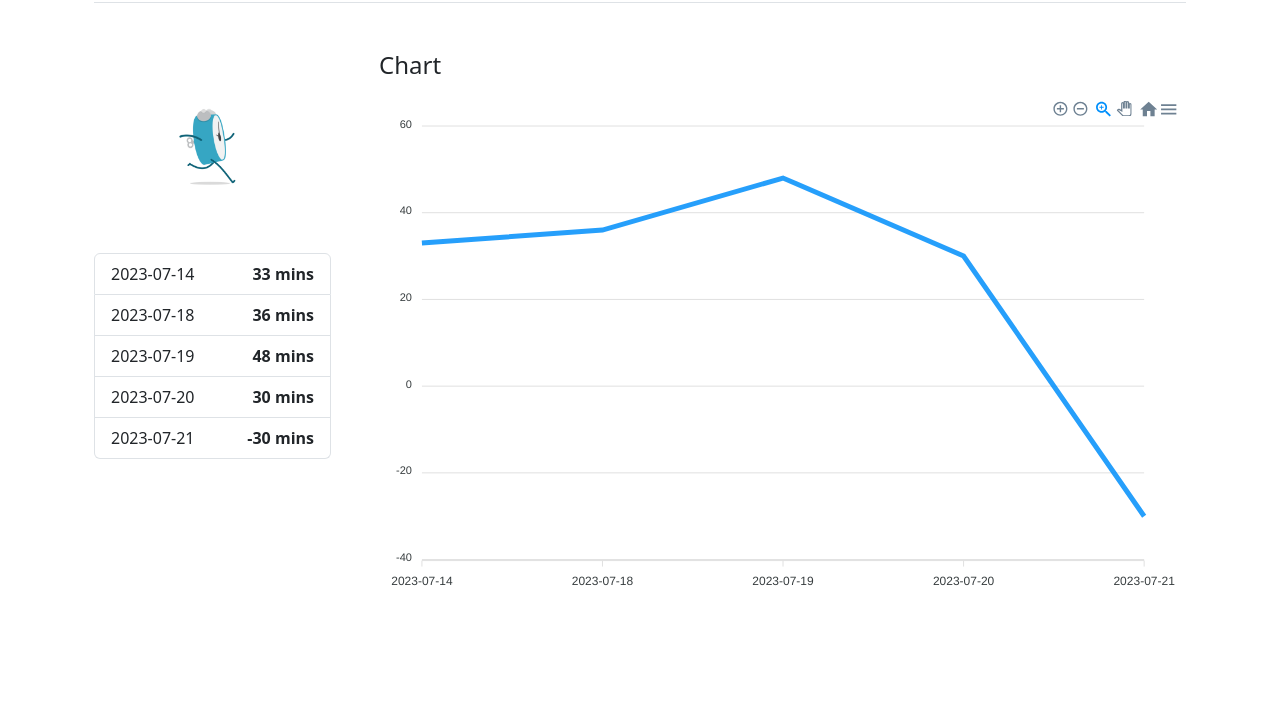
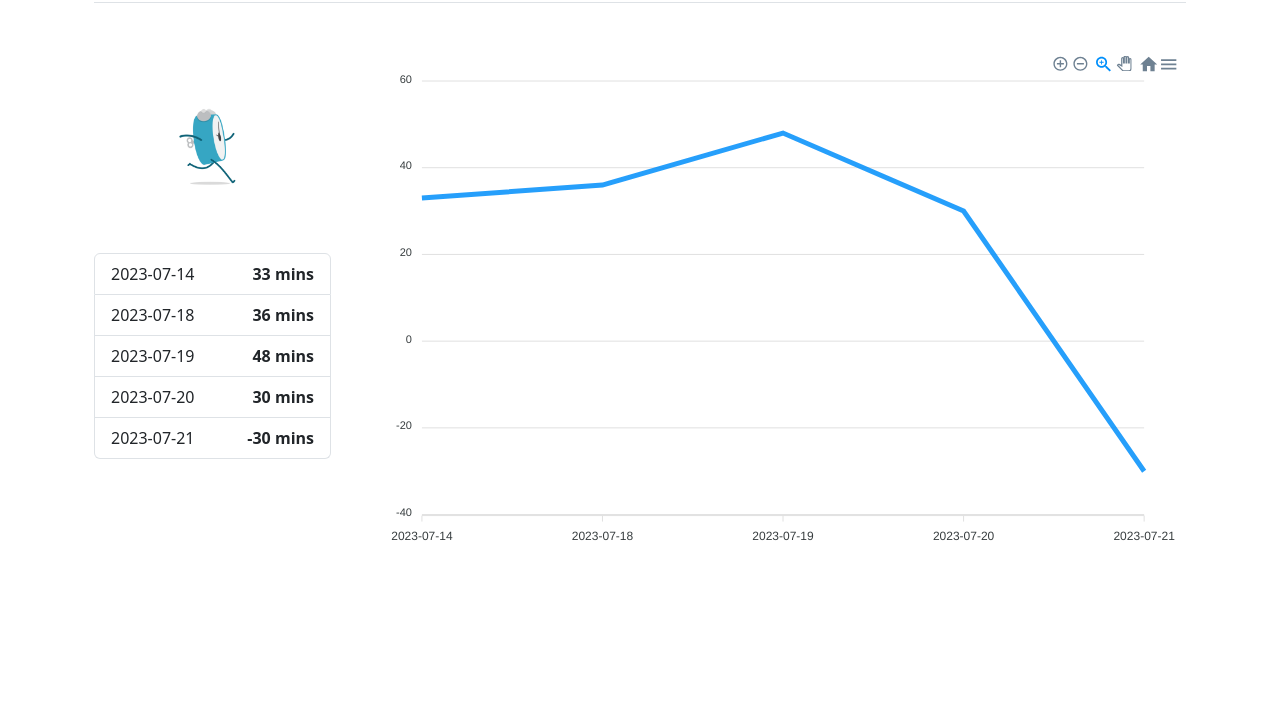
Before and after one commit to semico/qqlate, a plain HTML site: page index.html in a window 1280 px wide. Shown: the part 74-800 px from the top of the page. Drawn offline with Linux system fonts and the light colour scheme.

Commit message:
hide titles

```diff
--- a/index.html
+++ b/index.html
@@ -20,7 +20,7 @@
     <main>
       <div class="row g-5">
         <div class="col-md-7 col-lg-9 order-md-last">
-          <h4 class="d-flex justify-content-between align-items-center mb-3">Chart</h4>
+          <!-- <h4 class="d-flex justify-content-between align-items-center mb-3">Chart</h4> -->
           <div id="chart"></div>
 
         </div>
```
